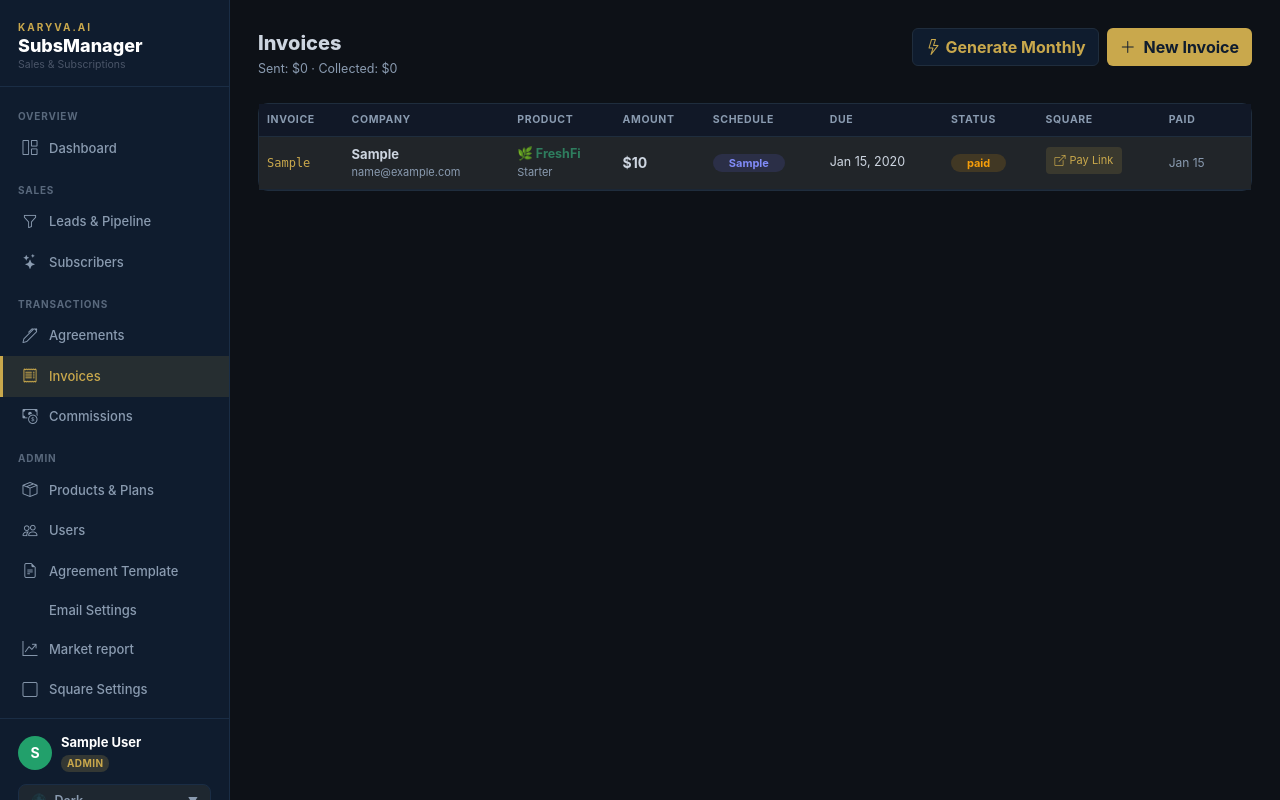
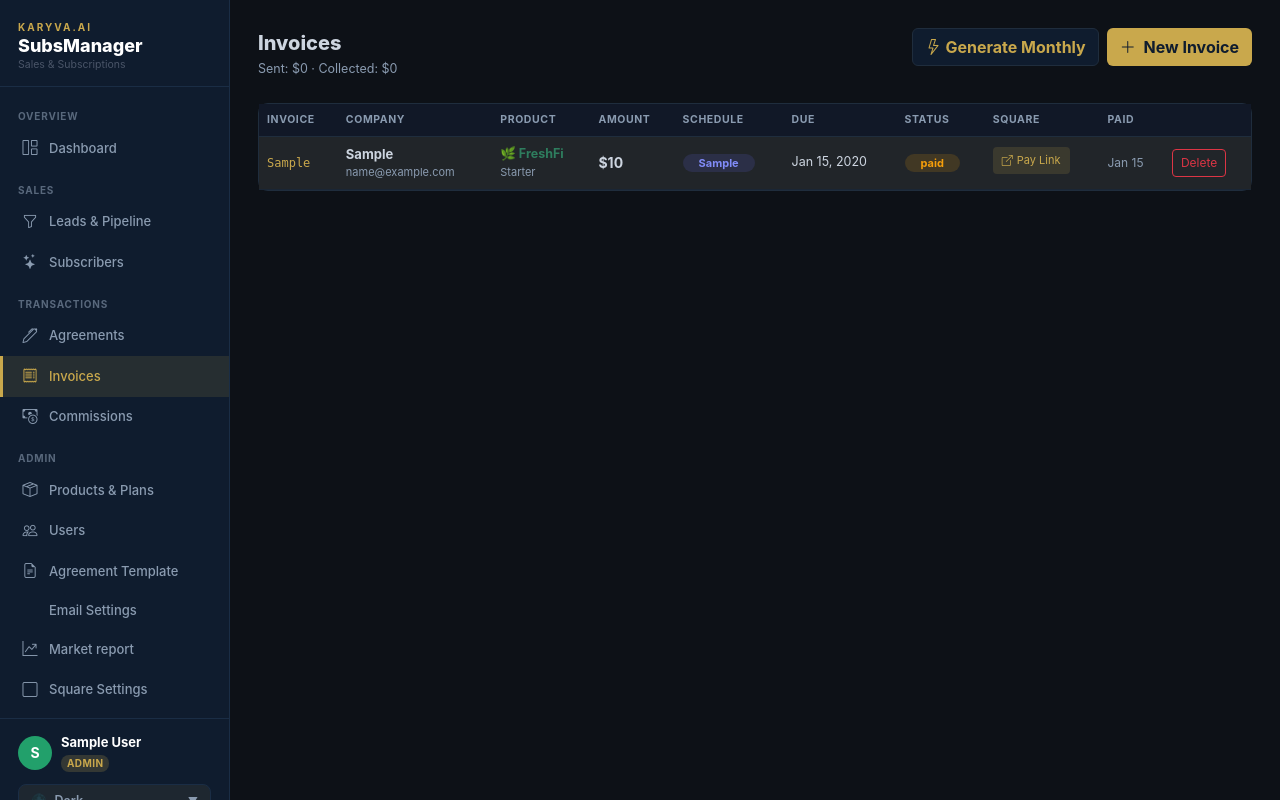
Before and after one commit to prassanan-source/revfi, a Flask app: page /invoices in a window 1280 px wide. Run offline with Flask 3, Linux system fonts and the light colour scheme; the visitor is signed in with stand-in values (Sample User, id 1); tables that the repository leaves empty hold one stand-in row (values such as "Sample post").

Commit message:
Let admins delete invoices and commission records.
Co-authored-by: Cursor <cursoragent@cursor.com>

```diff
--- a/app.py
+++ b/app.py
@@ -1495,6 +1495,27 @@ def invoice_void(iid):
     flash(f"Invoice {inv.ref} voided.", "warning")
     return redirect(url_for("invoices"))
 
+@app.route("/invoices/<int:iid>/delete", methods=["POST"])
+@login_required
+@admin_required
+def invoice_delete(iid):
+    inv = Invoice.query.get_or_404(iid)
+    ref = inv.ref
+    db.session.delete(inv)
+    db.session.commit()
+    flash(f"Invoice {ref} deleted.", "warning")
+    return redirect(url_for("invoices"))
+
+@app.route("/commissions/<int:cid>/delete", methods=["POST"])
+@login_required
+@admin_required
+def commission_delete(cid):
+    c = Commission.query.get_or_404(cid)
+    db.session.delete(c)
+    db.session.commit()
+    flash("Commission record deleted.", "warning")
+    return redirect(url_for("commissions"))
+
 @app.route("/invoices/generate-bulk", methods=["POST"])
 @login_required
 def invoice_generate_bulk():
--- a/templates/commissions.html
+++ b/templates/commissions.html
@@ -66,11 +66,17 @@
         </td>
         {% if session.get('user_role')=='admin' %}
         <td>
+          <div class="d-flex gap-1 flex-wrap">
           {% if c.status == 'Pending' %}
           <form method="post" action="{{ url_for('commission_mark_paid', cid=c.id) }}" class="d-inline">
             <button class="btn btn-sm" style="background:rgba(16,185,129,.15);color:#10B981;font-size:12px;">Mark Paid</button>
           </form>
           {% endif %}
+          <form method="post" action="{{ url_for('commission_delete', cid=c.id) }}" class="d-inline"
+            onsubmit="return confirm('Delete this commission record? This cannot be undone.');">
+            <button class="btn btn-sm btn-outline-danger" style="font-size:12px;">Delete</button>
+          </form>
+          </div>
         </td>
         {% endif %}
       </tr>
--- a/templates/invoices.html
+++ b/templates/invoices.html
@@ -71,8 +71,8 @@
         </td>
         <td style="font-size:12px;color:#8A9BB0;">{{ i.paid_at.strftime('%b %d') if i.paid_at else '—' }}</td>
         <td>
+          <div class="d-flex gap-1 flex-wrap">
           {% if i.status == 'Sent' %}
-          <div class="d-flex gap-1 flex-wrap">
             <form method="post" action="{{ url_for('invoice_mark_paid', iid=i.id) }}" class="d-inline">
               <button class="btn btn-sm" style="background:rgba(16,185,129,.15);color:#10B981;font-size:12px;">Mark Paid</button>
             </form>
@@ -84,8 +84,14 @@
             <form method="post" action="{{ url_for('invoice_void', iid=i.id) }}" class="d-inline">
               <button class="btn btn-sm btn-outline-secondary" style="font-size:12px;">Void</button>
             </form>
+          {% endif %}
+          {% if session.get('user_role')=='admin' %}
+            <form method="post" action="{{ url_for('invoice_delete', iid=i.id) }}" class="d-inline"
+              onsubmit="return confirm('Delete invoice {{ i.ref }}? This cannot be undone.');">
+              <button class="btn btn-sm btn-outline-danger" style="font-size:12px;">Delete</button>
+            </form>
+          {% endif %}
           </div>
-          {% endif %}
         </td>
       </tr>
       {% else %}
```
Also changed, not shown: templates/dashboard.html (+10 -2 lines).
